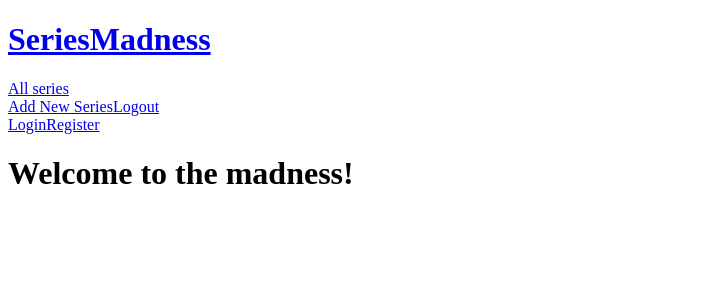
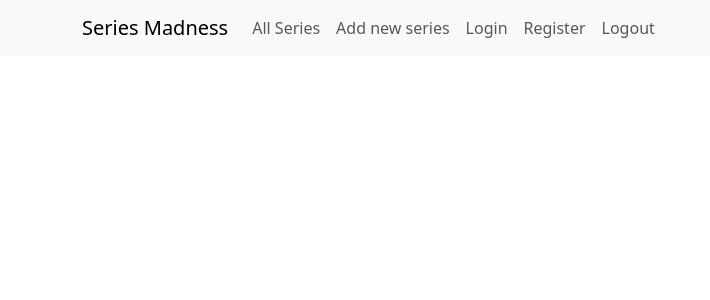
Before and after one commit to VVasilev94/SeriesMadness, a React (Vite) app in the folder client/: page / in a window 1280 px wide. Shown: the top 300 px of the page, without its empty margins (0-710 px from the left). Built offline with nearby package versions, Linux system fonts and the light colour scheme.

Commit message:
add bootstrap header

```diff
--- a/client/src/App.jsx
+++ b/client/src/App.jsx
@@ -1,4 +1,5 @@
 import { Routes, Route } from 'react-router-dom';
+import 'bootstrap/dist/css/bootstrap.min.css'
 
 import Header from "./components/header/Header"
 
@@ -7,7 +8,7 @@
   return (
     <div id="main">
       <Header />
-      <h1>Welcome to the madness!</h1>
+
     </div>
   )
 }
--- a/client/src/components/header/Header.jsx
+++ b/client/src/components/header/Header.jsx
@@ -1,21 +1,25 @@
 import { Link } from "react-router-dom";
+import Container from 'react-bootstrap/Container';
+import Nav from 'react-bootstrap/Nav';
+import Navbar from 'react-bootstrap/Navbar';
+import NavDropdown from 'react-bootstrap/NavDropdown';
 
 export default function Header() {
     return(
-        <header>
-           <h1><Link to="/">SeriesMadness</Link></h1>
-           <nav>
-            <Link to="#">All series</Link>
-            <div id="user">
-               <Link to="#">Add New Series</Link>
-               <Link to="#">Logout</Link>
-            </div>
-
-            <div id="guest">
-            <Link to="#">Login</Link>
-            <Link to="#">Register</Link>
-            </div>
-           </nav>
-        </header>
+        <Navbar expand="lg" className="bg-body-tertiary">
+      <Container>
+        <Navbar.Brand href="#home">Series Madness</Navbar.Brand>
+        <Navbar.Toggle aria-controls="basic-navbar-nav" />
+        <Navbar.Collapse id="basic-navbar-nav">
+          <Nav className="me-auto">
+            <Nav.Link href="#home">All Series</Nav.Link>
+            <Nav.Link href="#link">Add new series</Nav.Link>
+            <Nav.Link href="#link">Login</Nav.Link>
+            <Nav.Link href="#link">Register</Nav.Link>
+            <Nav.Link href="#link">Logout</Nav.Link>
+          </Nav>
+        </Navbar.Collapse>
+      </Container>
+    </Navbar>
     );
 }
```
